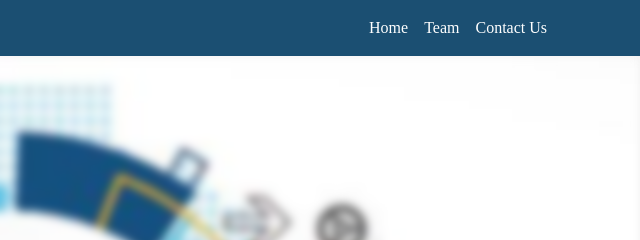
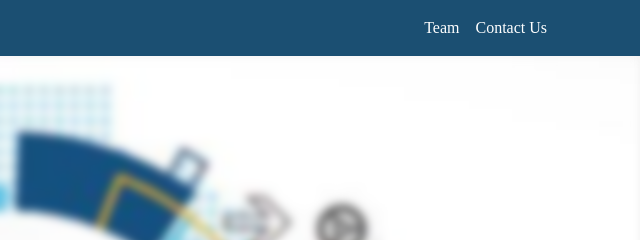
Before and after one commit to 11KhushbooRajora/Software_Solution_Hub-, a plain HTML site: page index.html in a window 1280 px wide. Shown: the top 240 px of the page, 640-1280 px from the left. Drawn offline with nearby package versions, Linux system fonts and the light colour scheme.

Commit message:
Update index.html

```diff
--- a/index.html
+++ b/index.html
@@ -176,9 +176,7 @@
         </button>
         <div class="collapse navbar-collapse" id="navbarNav">
           <ul class="navbar-nav ml-auto">
-            <li class="nav-item active">
-              <a class="nav-link" href="">Home <span class="sr-only">(current)</span></a>
-            </li>
+
             <li class="nav-item">
               <a class="nav-link" href="Team.html"> Team </a>
             </li>
```
